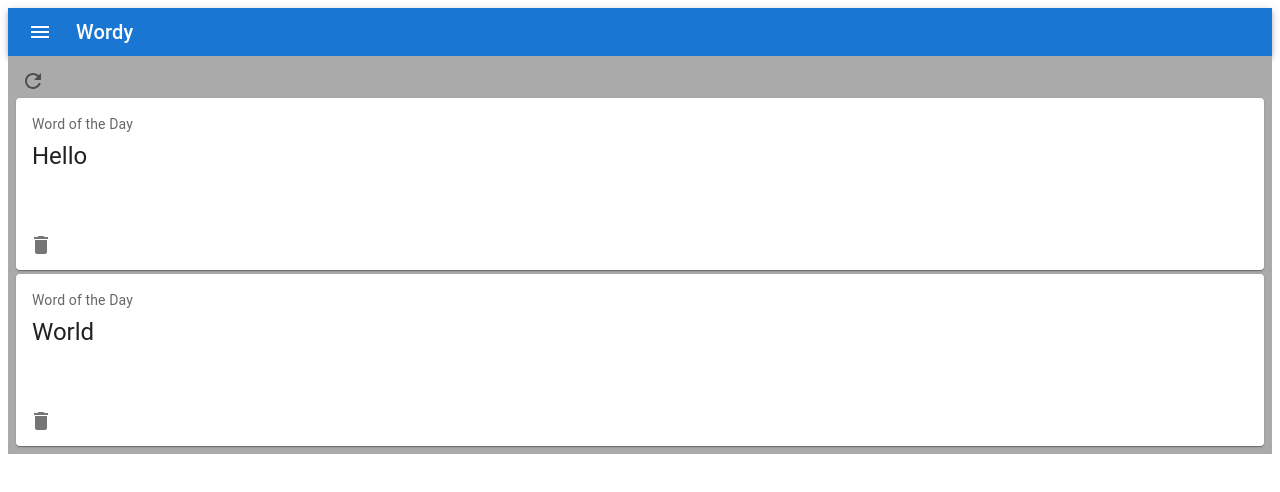
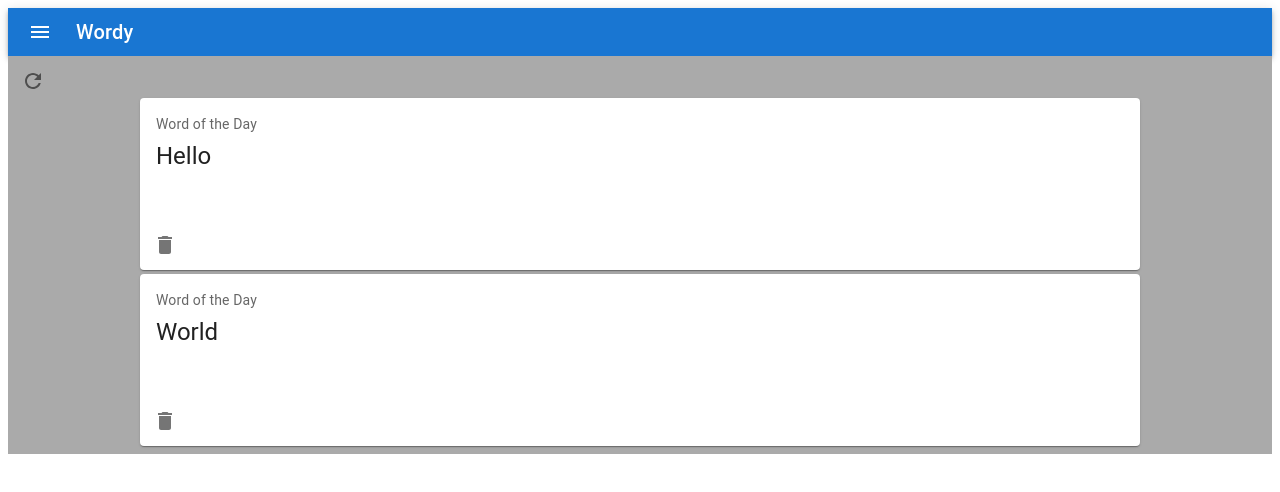
Before and after one commit to ajktown/wordnote, a Next.js app: page / in a window 1280 px wide. Shown: the top 492 px of the page. Built offline with nearby package versions, Linux system fonts and the light colour scheme.

Commit message:
style: center the word card

```diff
--- a/src/components/molecule_word_card/index.tsx
+++ b/src/components/molecule_word_card/index.tsx
@@ -12,9 +12,8 @@ interface Props {
   onClickDeleteWord: (wordId: string) => void
 }
 const WordCard: FC<Props> = ({ word, onClickDeleteWord }) => {
-
   return (
-    <Card sx={{ minWidth: 275 }}>
+    <Card sx={{ maxWidth: 1000, width: "100%" }}>
       <CardContent>
         <Typography sx={{ fontSize: 14 }} color="text.secondary" gutterBottom>
           Word of the Day
--- a/src/components/organism_word_cards_frame/index.tsx
+++ b/src/components/organism_word_cards_frame/index.tsx
@@ -1,4 +1,4 @@
-import { FC, Fragment } from 'react'
+import { FC } from 'react'
 import WordCard from '../molecule_word_card'
 import RefreshIcon from '@mui/icons-material/Refresh';
 import { useWords } from '../../hook/words/use-words.hook'
@@ -24,8 +24,7 @@ const WordCardsFrame: FC = () => {
         handleClick={() => handleClickRefresh()}
         jsxElementButton={<RefreshIcon />}
       />
-      <Stack spacing={0.5} >
-
+      <Stack spacing={0.5} alignItems="center">
         {words.map(word => <WordCard key={word.id} word={word} onClickDeleteWord={onClickDeleteWord}/>)}
       </Stack>
     </Stack>
```
